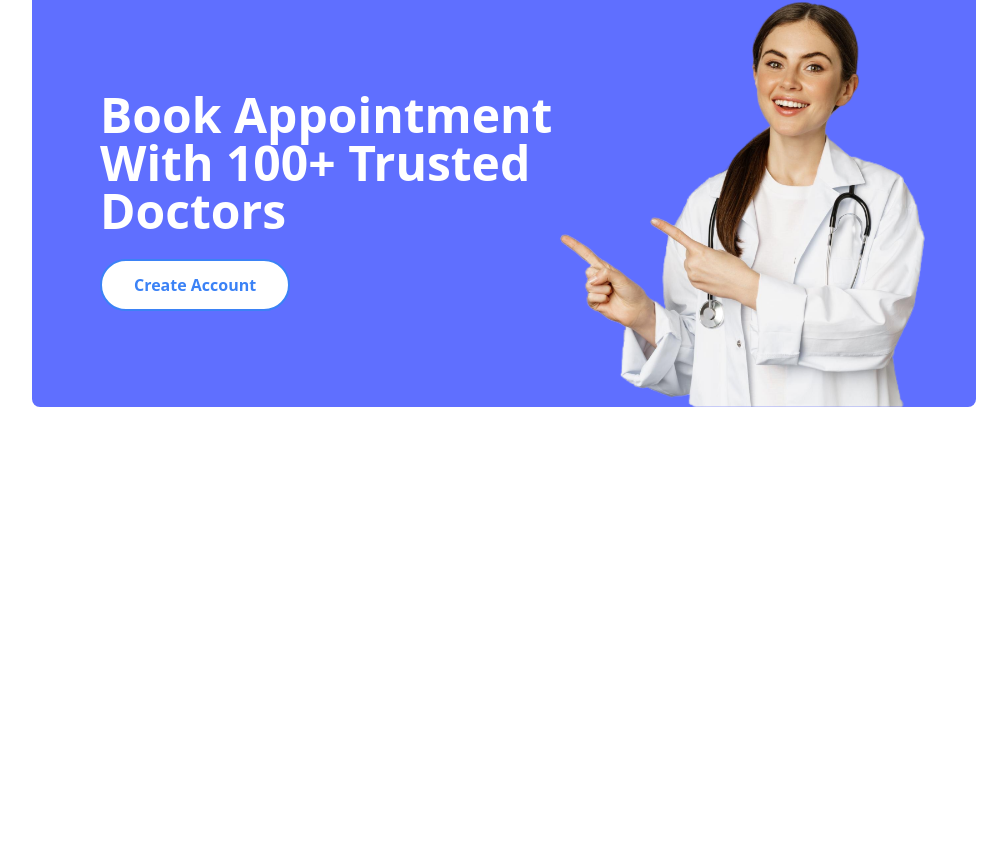
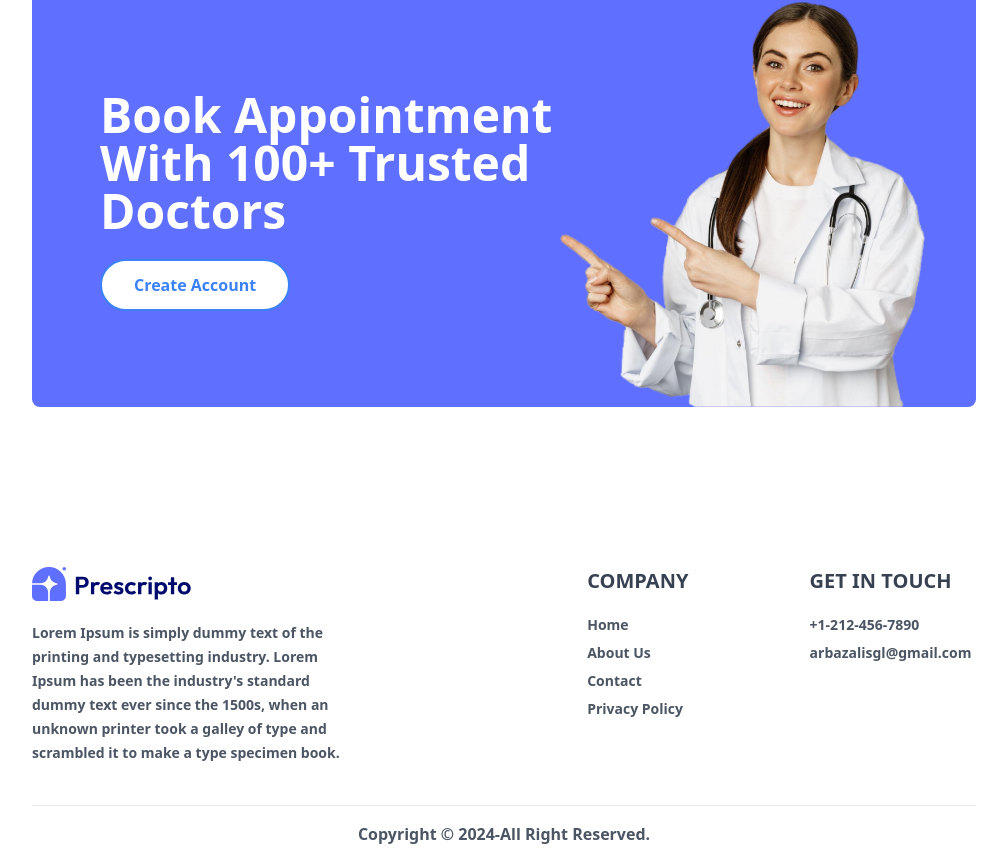
Before and after one commit to Arbaz001/DR.APPOINTMENT, a React (Vite) app in the folder frontend/: page / in a window 1280 px wide. Shown: the part 2523-3385 px from the top of the page, without its empty margins (136-1143 px from the left). Before the commit the page ends 3010 px from the top, so only its background shows below. Built offline with nearby package versions, Linux system fonts and the light colour scheme.

Commit message:
Footer done

```diff
--- a/frontend/src/App.jsx
+++ b/frontend/src/App.jsx
@@ -9,6 +9,7 @@
 import MyAppointment from './pages/MyAppointment'
 import Appointment from './pages/Appointment'
 import Navbar from './components/Navbar'
+import Footer from './components/Footer'
 
 const App = () => {
   return (
@@ -25,6 +26,7 @@
         <Route path='/my-appointments' element={<MyAppointment />} />
         <Route path='/appointment/:docId' element={<Appointment />} />
       </Routes>
+      <Footer />
     </div>
   )
 }
--- a/frontend/src/components/Footer.jsx
+++ b/frontend/src/components/Footer.jsx
@@ -1,8 +1,43 @@
 import React from 'react'
+import { assets } from '../assets/assets'
 
 const Footer = () => {
   return (
-    <div></div>
+    <div className='md:mx-10'>
+      <div className='flex flex-col sm:grid grid-cols-[3fr_1fr_1fr] gap-14 my-10 mt-40 text-sm font-normal'>
+        {/* left */}
+        <div>
+          <img className='mb-5 w-40' src={assets.logo} alt="" />
+          <p className='w-full md:w-2/3 text-gray-600 leading-6 font-bold'>Lorem Ipsum is simply dummy text of the printing and typesetting industry. Lorem Ipsum has been the industry's standard dummy text ever since the 1500s, when an unknown printer took a galley of type and scrambled it to make a type specimen book.</p>
+        </div>
+
+        {/* center */}
+        <div>
+          <p className='text-xl font-extrabold mb-5  text-gray-700'>COMPANY</p>
+           <ul className='flex flex-col gap-2 text-gray-600 font-bold'>
+             <li>Home</li>
+             <li>About Us</li>
+             <li>Contact</li>
+             <li>Privacy Policy</li>
+           </ul>
+        </div>
+
+        {/* right */}
+        <div>
+          <p className='text-xl font-extrabold mb-5  text-gray-700'>GET IN TOUCH</p>
+          <ul className='flex flex-col gap-2 text-gray-600 font-bold'>
+            <li>+1-212-456-7890</li>
+            <li>arbazalisgl@gmail.com</li>
+          </ul>
+        </div>
+      </div>
+
+      {/* copyright */}
+      <div>
+        <hr />
+        <p className='text-gray-600 font-bold text-center my-4'>Copyright © 2024-All Right Reserved.</p>
+      </div>
+    </div>
   )
 }
 
--- a/frontend/src/pages/Home.jsx
+++ b/frontend/src/pages/Home.jsx
@@ -3,7 +3,6 @@
 import SpecialityMenu from '../components/SpecialityMenu'
 import TopDoctors from '../components/TopDoctors'
 import Banner from '../components/Banner'
-import Footer from '../components/Footer'
 
 const Home = () => {
   return (
@@ -12,7 +11,6 @@
        <SpecialityMenu />
        <TopDoctors />
        <Banner />
-       <Footer />
     </div>
   )
 }
```
